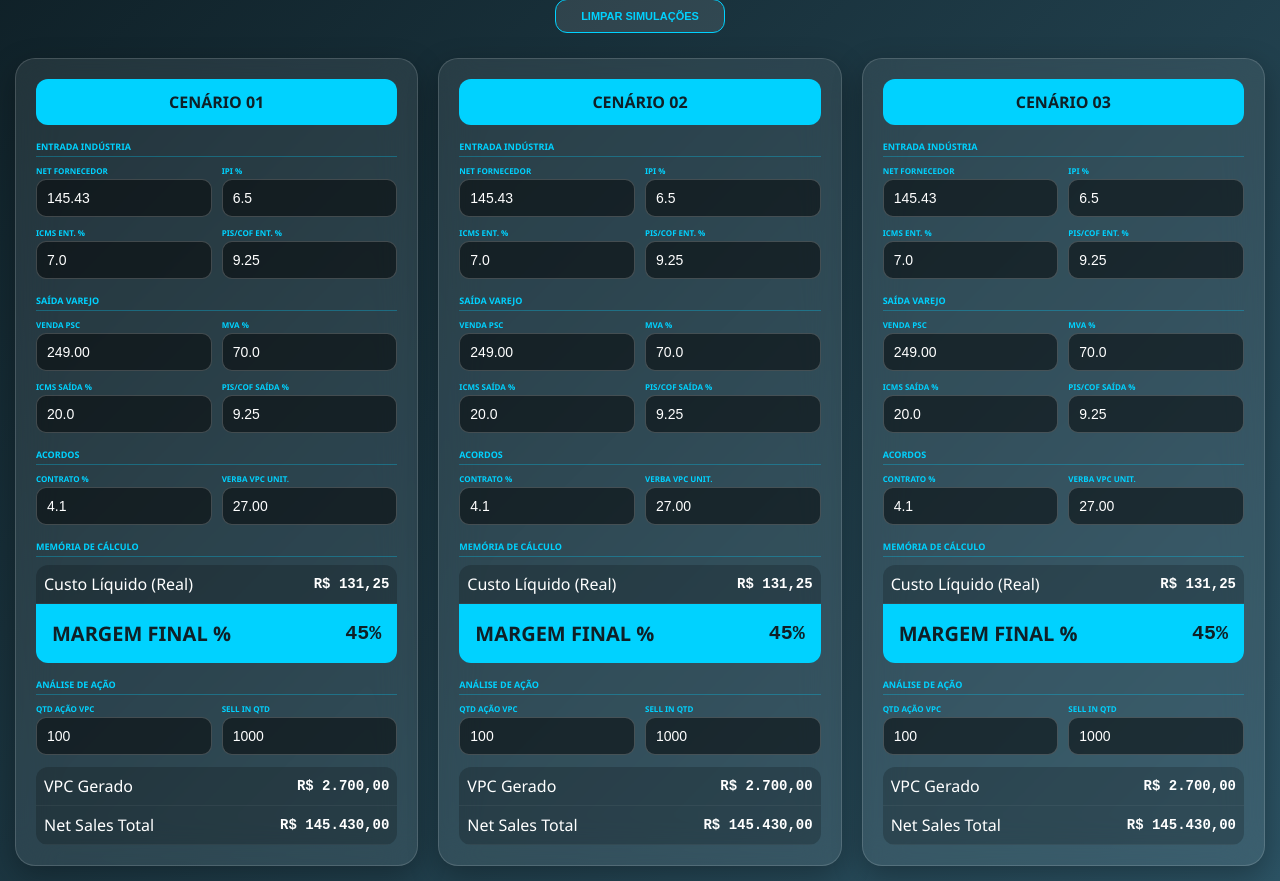
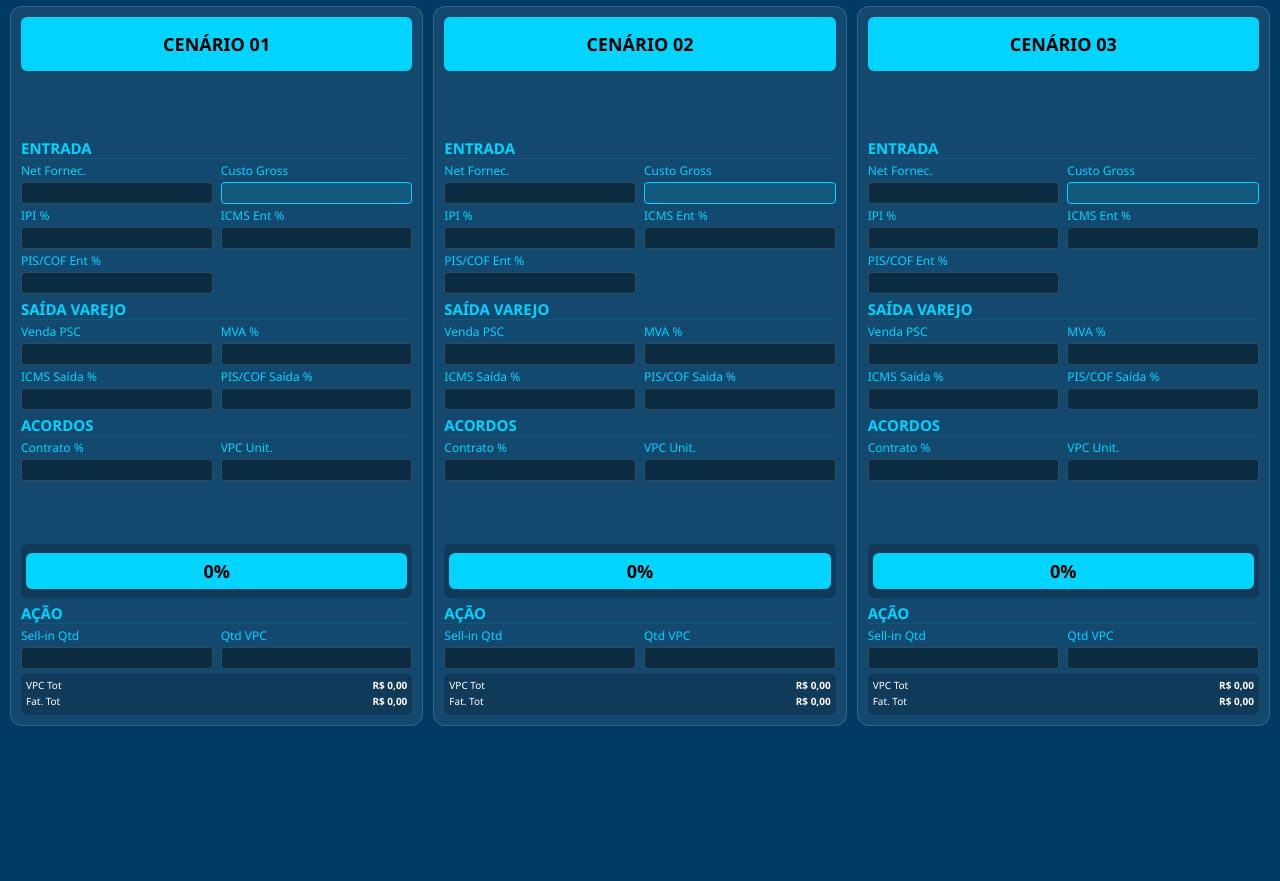
Before and after one commit to clesioleal-maker/Simulador_Margem, a plain HTML site: page index.html in a window 1280 px wide. Shown: the part 58-939 px from the top of the page. After the commit the page ends 800 px from the top, so only its background shows below. Drawn offline with Linux system fonts and the light colour scheme.

Commit message:
Update index.html

```diff
--- a/index.html
+++ b/index.html
@@ -2,158 +2,267 @@
 <html lang="pt-br">
 <head>
     <meta charset="UTF-8">
-    <meta name="viewport" content="width=device-width, initial-scale=1.0, maximum-scale=1.0, user-scalable=no">
-    <title>SIMULADOR MARGEM VAREJO</title>
-    <link rel="manifest" href="manifest.json">
-    <meta name="theme-color" content="#00d2ff">
-    <link rel="icon" type="image/png" href="IMAGEM_SIMULADOR.png">
-    <link rel="apple-touch-icon" href="IMAGEM_SIMULADOR.png">
+    <meta name="viewport" content="width=device-width, initial-scale=1.0">
+    <title>Simulador Margem Varejo</title>
     <style>
-        :root { --cor-gold: #ffcc00; --cor-blue: #00d2ff; --cor-red: #ff4d4d; --bg-input: rgba(0, 0, 0, 0.5); }
-        body { font-family: 'Segoe UI', sans-serif; background: linear-gradient(135deg, #0f2027, #2c5364); color: white; margin: 0; padding: 15px; min-height: 100vh; }
-        .header-controls { text-align: center; margin-bottom: 25px; display: flex; flex-direction: column; align-items: center; gap: 15px; }
-        h1 { font-size: 20px; color: var(--cor-blue); text-transform: uppercase; margin: 0; }
-        .btn-limpar { background: rgba(255, 255, 255, 0.1); border: 1px solid var(--cor-blue); color: var(--cor-blue); padding: 10px 25px; border-radius: 12px; cursor: pointer; font-weight: bold; text-transform: uppercase; font-size: 11px; }
-        .container-cenarios { display: flex; flex-wrap: wrap; gap: 20px; justify-content: center; }
-        .card { background: rgba(255, 255, 255, 0.08); backdrop-filter: blur(20px); padding: 20px; border-radius: 20px; border: 1px solid rgba(255, 255, 255, 0.15); flex: 1; min-width: 360px; max-width: 400px; box-shadow: 0 10px 30px rgba(0,0,0,0.3); transition: 0.4s; }
-        .card.winner { border: 3px solid var(--cor-gold); transform: translateY(-5px); }
-        .card.winner .scenario-label, .card.winner .total-row { background: var(--cor-gold) !important; color: #000 !important; }
-        .card.loser { border: 3px solid var(--cor-red); }
-        .card.loser .scenario-label, .card.loser .total-row { background: var(--cor-red) !important; color: #fff !important; }
-        .scenario-label { background: var(--cor-blue); color: #0f2027; text-align: center; font-weight: bold; padding: 12px; border-radius: 12px; margin-bottom: 15px; text-transform: uppercase; }
-        .section-title { border-bottom: 1px solid rgba(0, 210, 255, 0.3); margin: 15px 0 8px 0; padding-bottom: 3px; font-weight: bold; text-transform: uppercase; font-size: 9px; color: var(--cor-blue); }
-        .grid { display: grid; grid-template-columns: 1fr 1fr; gap: 10px; margin-bottom: 12px; }
-        label { display: block; font-weight: bold; color: var(--cor-blue); text-transform: uppercase; margin-bottom: 3px; font-size: 8px; }
-        input { width: 100%; padding: 10px; border-radius: 10px; border: 1px solid rgba(255, 255, 255, 0.2); background: var(--bg-input); color: white; font-size: 14px; box-sizing: border-box; outline: none; }
-        table { width: 100%; border-collapse: separate; border-spacing: 0; background: rgba(0, 0, 0, 0.2); border-radius: 12px; overflow: hidden; }
-        td { padding: 8px; border-bottom: 1px solid rgba(255, 255, 255, 0.05); }
-        .val-col { text-align: right; font-weight: bold; font-family: monospace; font-size: 14px; }
-        .total-row { background: var(--cor-blue); color: #0f2027; font-weight: bold; }
-        .total-row td { padding: 16px; font-size: 20px; border-bottom: none; }
+        :root {
+            --bg-deep: #013a63;
+            --glass: rgba(255, 255, 255, 0.08);
+            --glass-border: rgba(255, 255, 255, 0.15);
+            --accent: #00d4ff;
+            --winner: #39FF14;
+        }
+
+        * { box-sizing: border-box; margin: 0; padding: 0; }
+
+        body {
+            background-color: var(--bg-deep);
+            color: #ffffff;
+            font-family: 'Segoe UI', sans-serif;
+            padding: 10px;
+            display: flex;
+            flex-direction: column;
+            align-items: center;
+            height: 100vh;
+            overflow: hidden;
+        }
+
+        h2 { font-size: 16px; margin-bottom: 5px; text-transform: uppercase; letter-spacing: 1px; }
+
+        .header-btns { display: flex; gap: 10px; margin-bottom: 10px; }
+
+        .btn-header {
+            background: transparent; border-radius: 20px;
+            cursor: pointer; font-size: 10px;
+            padding: 2px 15px; transition: 0.3s;
+            text-transform: uppercase; font-weight: bold;
+        }
+
+        .btn-limpar { color: var(--accent); border: 1px solid var(--accent); }
+        .btn-replicar { color: var(--winner); border: 1px solid var(--winner); }
+
+        .btn-header:hover { background: rgba(255, 255, 255, 0.1); }
+
+        .scenarios-container {
+            display: grid;
+            grid-template-columns: repeat(3, 1fr);
+            gap: 10px;
+            width: 100%;
+            max-width: 1400px;
+            height: calc(100vh - 80px);
+        }
+
+        @media (max-width: 1024px) {
+            body { overflow-y: auto; height: auto; }
+            .scenarios-container { grid-template-columns: 1fr; height: auto; }
+        }
+
+        .card {
+            background: var(--glass);
+            backdrop-filter: blur(10px);
+            border: 1px solid var(--glass-border);
+            border-radius: 12px;
+            padding: 10px;
+            display: flex;
+            flex-direction: column;
+            justify-content: space-between;
+            position: relative;
+        }
+
+        .card.winner { border: 2px solid var(--winner); box-shadow: 0 0 15px rgba(57, 255, 20, 0.2); }
+
+        .scenario-title {
+            background: var(--accent); color: #000;
+            text-align: center; padding: 15px; border-radius: 6px;
+            font-weight: bold; font-size: 18px; margin-bottom: 5px;
+        }
+
+        h4 {
+            font-size: 15px; color: var(--accent);
+            text-transform: uppercase; margin: 5px 0 3px 0;
+            border-bottom: 1px solid rgba(0, 212, 255, 0.1);
+        }
+
+        .input-row { display: grid; grid-template-columns: 1fr 1fr; gap: 8px; margin-bottom: 3px; }
+        .field label { display: block; font-size: 12px; color: var(--accent); margin-bottom: 1px; }
+
+        input {
+            width: 100%; background: rgba(0,0,0,0.4);
+            border: 1px solid var(--glass-border); border-radius: 4px;
+            color: #fff; padding: 4px; font-size: 11px;
+        }
+
+        .input-gross {
+            background: rgba(0, 212, 255, 0.1) !important;
+            border-color: var(--accent) !important;
+            font-weight: bold;
+        }
+
+        .memoria-box { background: rgba(0,0,0,0.2); padding: 5px; border-radius: 6px; margin-top: 4px; }
+        .result-line { display: flex; justify-content: space-between; font-size: 10px; margin-bottom: 2px; }
+
+        .margem-final-display {
+            background: var(--accent); color: #000;
+            text-align: center; padding: 6px; border-radius: 6px;
+            margin: 4px 0; font-weight: 900; font-size: 18px;
+        }
+
+        .analise-valor { font-weight: bold; color: #fff; font-size: 10px; }
     </style>
 </head>
 <body>
 
-<div class="header-controls">
-    <h1>SIMULADOR MARGEM VAREJO</h1>
-    <button class="btn-limpar" onclick="limparTudo()">Limpar Simulações</button>
-</div>
+    <h2>Simulador Margem Varejo</h2>
 
-<div class="container-cenarios">
-    <script>
-        for(let i=1; i<=3; i++) {
-            document.write(`
-            <div class="card" id="card_obj_${i}">
-                <div class="scenario-label">CENÁRIO 0${i}</div>
-                <div class="section-title">Entrada Indústria</div>
-                <div class="grid">
-                    <div class="input-group"><label>Net Fornecedor</label><input type="number" id="net_${i}" class="in" value="145.43" oninput="calcular()"></div>
-                    <div class="input-group"><label>IPI %</label><input type="number" id="ipi_${i}" class="in" value="6.5" oninput="calcular()"></div>
-                    <div class="input-group"><label>ICMS Ent. %</label><input type="number" id="icmse_${i}" class="in" value="7.0" oninput="calcular()"></div>
-                    <div class="input-group"><label>PIS/COF Ent. %</label><input type="number" id="pise_${i}" class="in" value="9.25" oninput="calcular()"></div>
-                </div>
-                <div class="section-title">Saída Varejo</div>
-                <div class="grid">
-                    <div class="input-group"><label>Venda PSC</label><input type="number" id="venda_${i}" class="in" value="249.00" oninput="calcular()"></div>
-                    <div class="input-group"><label>MVA %</label><input type="number" id="mva_${i}" class="in" value="70.0" oninput="calcular()"></div>
-                    <div class="input-group"><label>ICMS Saída %</label><input type="number" id="icmss_${i}" class="in" value="20.0" oninput="calcular()"></div>
-                    <div class="input-group"><label>PIS/COF Saída %</label><input type="number" id="piss_${i}" class="in" value="9.25" oninput="calcular()"></div>
-                </div>
-                <div class="section-title">Acordos</div>
-                <div class="grid">
-                    <div class="input-group"><label>Contrato %</label><input type="number" id="cont_${i}" class="in" value="4.1" oninput="calcular()"></div>
-                    <div class="input-group"><label>Verba VPC Unit.</label><input type="number" id="vpc_${i}" class="in" value="27.00" oninput="calcular()"></div>
-                </div>
-                <div class="section-title">Memória de Cálculo</div>
-                <table>
-                    <tr><td>Custo Líquido (Real)</td><td class="val-col" id="res_net_real_${i}">R$ 0,00</td></tr>
-                    <tr class="total-row"><td>MARGEM FINAL %</td><td class="val-col" id="res_margem_${i}">0%</td></tr>
-                </table>
-                <div class="section-title">Análise de Ação</div>
-                <div class="grid">
-                    <div class="input-group"><label>QTD AÇÃO VPC</label><input type="number" id="q_vpc_${i}" class="in" value="100" oninput="calcular()"></div>
-                    <div class="input-group"><label>SELL IN QTD</label><input type="number" id="q_si_${i}" class="in" value="1000" oninput="calcular()"></div>
-                </div>
-                <table>
-                    <tr><td>VPC Gerado</td><td class="val-col" id="res_vpc_${i}">R$ 0,00</td></tr>
-                    <tr><td>Net Sales Total</td><td class="val-col" id="res_ns_${i}">R$ 0,00</td></tr>
-                </table>
-            </div>
-            `);
-        }
+    <div class="header-btns">
+        <button class="btn-header btn-limpar" onclick="limparTodosCampos()">Limpar</button>
+        <button class="btn-header btn-replicar" onclick="replicarCenario1()">Replicar</button>
+    </div>
 
-        function calcular() {
-            let res = [];
-            for(let i=1; i<=3; i++) {
-                // Entrada
-                const net = parseFloat(document.getElementById(`net_${i}`).value) || 0;
-                const ipi = (parseFloat(document.getElementById(`ipi_${i}`).value) || 0) / 100;
-                const icmsE = (parseFloat(document.getElementById(`icmse_${i}`).value) || 0) / 100;
-                const pisE = (parseFloat(document.getElementById(`pise_${i}`).value) || 0) / 100;
+    <div class="scenarios-container">
+        <script>
+            function calcular(id, origem) {
+                const getV = (name) => parseFloat(document.getElementById(`${name}_${id}`).value) || 0;
+                const setV = (name, val) => document.getElementById(`${name}_${id}`).value = val.toFixed(2);
 
-                // Saída
-                const venda = parseFloat(document.getElementById(`venda_${i}`).value) || 0;
-                const icmsS = (parseFloat(document.getElementById(`icmss_${i}`).value) || 0) / 100;
-                const pisS = (parseFloat(document.getElementById(`piss_${i}`).value) || 0) / 100;
+                let d3 = getV('d3');
+                let d7 = getV('d7');
+                const ipiP = getV('ipi'), icmsE = getV('icmsE'), pisE = getV('pisE');
+                const d14 = getV('d14'), c17 = getV('mva'), icmsS = getV('icmsS'), pisS = getV('pisS');
+                const contP = getV('cont'), d30 = getV('d30'), qVpc = getV('qvpc'), qSell = getV('qsell');
 
-                // Acordos
-                const vpc = parseFloat(document.getElementById(`vpc_${i}`).value) || 0;
-                const cont = (parseFloat(document.getElementById(`cont_${i}`).value) || 0) / 100;
-
-                // --- MATEMÁTICA ---
-
-                // 1. Custo Real = Net Fornecedor + IPI - Crédito ICMS Entrada - Crédito PIS/COF Entrada
-                const v_ipi = net * ipi;
-                const v_icmsE = net * icmsE;
-                const v_pisE = net * pisE;
-                const custoLiquidoReal = net + v_ipi - v_icmsE - v_pisE;
-
-                // 2. Venda Líquida = Preço de Venda - ICMS Saída - PIS/COF Saída
-                const vendaLiquida = venda * (1 - (icmsS + pisS));
-
-                // 3. Margem Final
-                let margemTotal = 0;
-                if (vendaLiquida > 0) {
-                    // Margem = ((Venda Líq - Custo Real + VPC) / Venda Líq) + % de Contrato
-                    const lucroUnitario = (vendaLiquida - custoLiquidoReal + vpc);
-                    margemTotal = (lucroUnitario / vendaLiquida) + cont;
+                if (origem === 'net') {
+                    const d6 = (pisE > 0) ? (d3 / (1 - (pisE/100))) - d3 : 0;
+                    const d5 = (icmsE > 0) ? ((d3 + d6) / (1 - (icmsE/100))) - (d3 + d6) : 0;
+                    d7 = d3 + d5 + d6;
+                    setV('d7', d7);
+                } else if (origem === 'gross') {
+                    d3 = d7 * (1 - (pisE/100)) * (1 - (icmsE/100));
+                    setV('d3', d3);
                 }
 
-                // --- EXIBIÇÃO ---
+                const d5_calc = (icmsE > 0) ? (d7 - (d7 * (1 - (icmsE/100)))) : 0;
+                const d12 = d7 * (1 + (ipiP/100));
+                const d17 = d12 * (1 + (c17 / 100));
+                const d18 = ((icmsS/100) * d17) - d5_calc;
+                const d20 = -((pisS/100) * (d7 + (d7 * ipiP/100)));
+                const d22 = d12 + d18 + d20;
+
+                const d24 = d14 * (pisS/100);
+                const lucroR = (d14 - d22 - d24) + (d3 * contP/100) + d30;
+                const margemVal = (d14 > 0) ? (lucroR / (d14 - d24)) * 100 : 0;
+
                 const f = (v) => v.toLocaleString('pt-BR', { style: 'currency', currency: 'BRL' });
-                document.getElementById(`res_net_real_${i}`).innerText = f(custoLiquidoReal);
-                document.getElementById(`res_margem_${i}`).innerText = Math.round(margemTotal * 100) + "%";
 
-                const qvpc = parseFloat(document.getElementById(`q_vpc_${i}`).value) || 0;
-                const qsi = parseFloat(document.getElementById(`q_si_${i}`).value) || 0;
-                document.getElementById(`res_vpc_${i}`).innerText = f(qvpc * vpc);
-                document.getElementById(`res_ns_${i}`).innerText = f(qsi * net);
+                // Exibição com o nome Margem separado por espaço
+                document.getElementById(`margem_res_${id}`).innerText = "Margem: " + Math.max(0, Math.round(margemVal)) + "%";
 
-                res.push({id: i, m: Math.round(margemTotal * 100)});
+                document.getElementById(`vpc_res_${id}`).innerText = f(qVpc * d30);
+                document.getElementById(`net_res_${id}`).innerText = f(qSell * d3);
+                destacarMelhor();
             }
 
-            // Winner/Loser
-            const mValues = res.map(r => r.m);
-            const max = Math.max(...mValues);
-            const min = Math.min(...mValues);
-            const isAllEqual = mValues.every(v => v === mValues[0]);
+            function replicarCenario1() {
+                const campos = ['d3', 'd7', 'ipi', 'icmsE', 'pisE', 'd14', 'mva', 'icmsS', 'pisS', 'cont', 'd30', 'qvpc', 'qsell'];
 
-            res.forEach(r => {
-                const card = document.getElementById(`card_obj_${r.id}`);
-                card.classList.remove('winner', 'loser');
-                if(!isAllEqual) {
-                    if(r.m === max) card.classList.add('winner');
-                    else if(r.m === min) card.classList.add('loser');
+                campos.forEach(campo => {
+                    const valorBase = document.getElementById(`${campo}_1`).value;
+                    document.getElementById(`${campo}_2`).value = valorBase;
+                    document.getElementById(`${campo}_3`).value = valorBase;
+                });
+
+                calcular(2, 'none');
+                calcular(3, 'none');
+            }
+
+            function destacarMelhor() {
+                let maior = -Infinity;
+                let vencedor = null;
+
+                for(let i=1; i<=3; i++) {
+                    const elemento = document.getElementById(`margem_res_${i}`);
+                    const textoRaw = elemento.innerText;
+
+                    // Tratamento para extrair apenas o número ignorando "Margem: " e "%"
+                    const m = parseInt(textoRaw.replace('Margem: ', '').replace('%', '')) || 0;
+
+                    const card = document.getElementById(`card_${i}`);
+                    card.classList.remove('winner');
+
+                    if(m > maior && m > 0) {
+                        maior = m;
+                        vencedor = card;
+                    }
                 }
-            });
-        }
+                if(vencedor) vencedor.classList.add('winner');
+            }
 
-        function limparTudo() {
-            document.querySelectorAll('.in').forEach(el => el.value = "");
-            calcular();
-        }
-        calcular();
-    </script>
-</div>
+            function limparTodosCampos() {
+                document.querySelectorAll('input').forEach(i => i.value = "");
+                for(let i=1; i<=3; i++) {
+                    document.getElementById(`margem_res_${i}`).innerText = "0%";
+                    document.getElementById(`vpc_res_${i}`).innerText = "R$ 0,00";
+                    document.getElementById(`net_res_${i}`).innerText = "R$ 0,00";
+                    document.getElementById(`card_${i}`).classList.remove('winner');
+                }
+            }
+
+            for (let i = 1; i <= 3; i++) {
+                document.write(`
+                <div class="card" id="card_${i}">
+                    <div class="scenario-title">CENÁRIO 0${i}</div>
+
+                    <div>
+                        <h4>Entrada</h4>
+                        <div class="input-row">
+                            <div class="field"><label>Net Fornec.</label><input type="number" id="d3_${i}" oninput="calcular(${i}, 'net')"></div>
+                            <div class="field"><label>Custo Gross</label><input type="number" id="d7_${i}" class="input-gross" oninput="calcular(${i}, 'gross')"></div>
+                        </div>
+                        <div class="input-row">
+                            <div class="field"><label>IPI %</label><input type="number" id="ipi_${i}" oninput="calcular(${i}, 'net')"></div>
+                            <div class="field"><label>ICMS Ent %</label><input type="number" id="icmsE_${i}" oninput="calcular(${i}, 'net')"></div>
+                        </div>
+                        <div class="input-row">
+                            <div class="field"><label>PIS/COF Ent %</label><input type="number" id="pisE_${i}" oninput="calcular(${i}, 'net')"></div>
+                            <div class="field" style="visibility:hidden"><label>-</label><input type="number"></div>
+                        </div>
+
+                        <h4>Saída Varejo</h4>
+                        <div class="input-row">
+                            <div class="field"><label>Venda PSC</label><input type="number" id="d14_${i}" oninput="calcular(${i}, 'net')"></div>
+                            <div class="field"><label>MVA %</label><input type="number" id="mva_${i}" oninput="calcular(${i}, 'net')"></div>
+                        </div>
+                        <div class="input-row">
+                            <div class="field"><label>ICMS Saída %</label><input type="number" id="icmsS_${i}" oninput="calcular(${i}, 'net')"></div>
+                            <div class="field"><label>PIS/COF Saída %</label><input type="number" id="pisS_${i}" oninput="calcular(${i}, 'net')"></div>
+                        </div>
+
+                        <h4>Acordos</h4>
+                        <div class="input-row">
+                            <div class="field"><label>Contrato %</label><input type="number" id="cont_${i}" oninput="calcular(${i}, 'net')"></div>
+                            <div class="field"><label>VPC Unit.</label><input type="number" id="d30_${i}" oninput="calcular(${i}, 'net')"></div>
+                        </div>
+                    </div>
+
+                    <div>
+                        <div class="memoria-box">
+                            <div class="margem-final-display"><span id="margem_res_${i}">0%</span></div>
+                        </div>
+
+                        <h4>Ação</h4>
+                        <div class="input-row">
+                            <div class="field"><label>Sell-in Qtd</label><input type="number" id="qsell_${i}" oninput="calcular(${i}, 'net')"></div>
+                            <div class="field"><label>Qtd VPC</label><input type="number" id="qvpc_${i}" oninput="calcular(${i}, 'net')"></div>
+                        </div>
+                        <div class="memoria-box">
+                            <div class="result-line"><span>VPC Tot</span><span class="analise-valor" id="vpc_res_${i}">R$ 0,00</span></div>
+                            <div class="result-line"><span>Fat. Tot</span><span class="analise-valor" id="net_res_${i}">R$ 0,00</span></div>
+                        </div>
+                    </div>
+                </div>
+                `);
+            }
+        </script>
+    </div>
 </body>
 </html>
```
